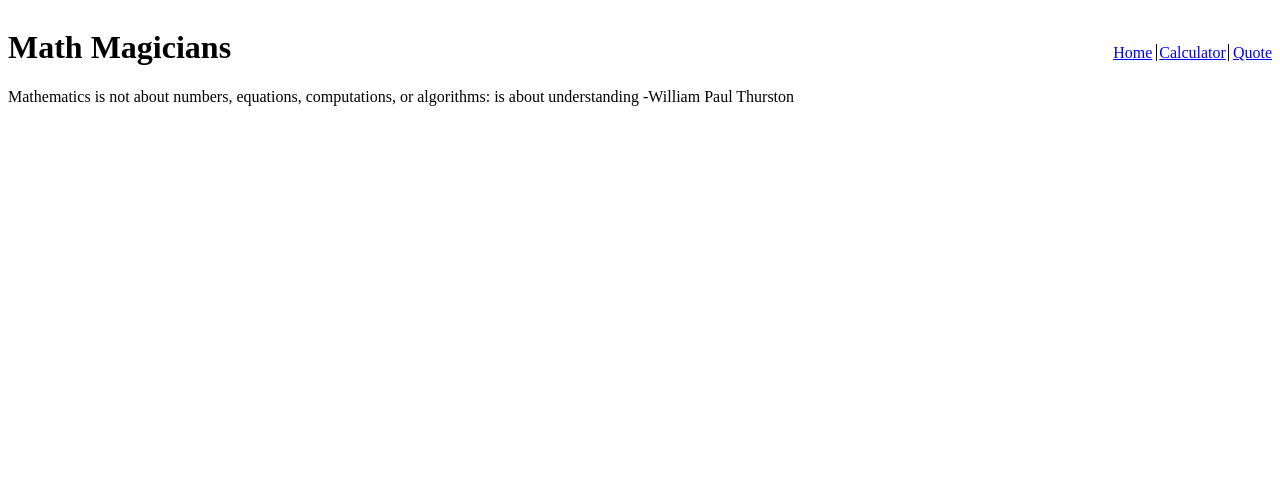
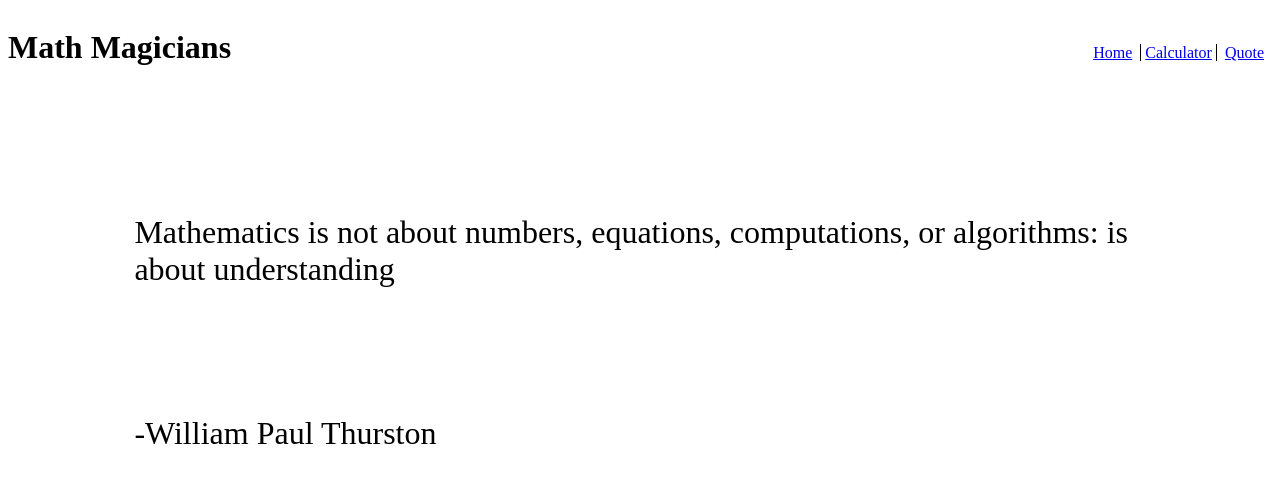
Before and after one commit to AlejandroNeira98/Math-magicians, a React (Create React App) app: page /quote in a window 1280 px wide. Shown: the top 482 px of the page. Built offline with nearby package versions, Linux system fonts and the light colour scheme.

Commit message:
Add styling

```diff
--- a/src/components/CSSmodules/Header.module.css
+++ b/src/components/CSSmodules/Header.module.css
@@ -5,11 +5,11 @@ header {
 }
 
 .navLink {
-  margin-left: 4px;
+  margin-right: 8px;
 }
 
 .calcLink {
   border-left: 1px solid black;
   border-right: 1px solid black;
-  padding: 0px 2px 0px 2px;
+  padding: 0px 4px 0px 4px;
 }
--- a/src/components/Pages/Home.jsx
+++ b/src/components/Pages/Home.jsx
@@ -15,6 +15,15 @@ function Home() {
         esse cillum dolore eu fugiat nulla pariatur. Excepteur sint occaecat
         cupidatat non proident, sunt in culpa qui officia deserunt mollit anim id est laborum.
       </div>
+      <div style={{ marginTop: '20px' }}>
+        Lorem ipsum dolor sit amet, consectetur adipiscing elit,
+        sed do eiusmod tempor incididunt ut labore et dolore magna
+        aliqua. Ut enim ad minim veniam, quis nostrud exercitation
+        ullamco laboris nisi ut aliquip ex ea commodo consequat.
+        Duis aute irure dolor in reprehenderit in voluptate velit
+        esse cillum dolore eu fugiat nulla pariatur. Excepteur sint occaecat
+        cupidatat non proident, sunt in culpa qui officia deserunt mollit anim id est laborum.
+      </div>
     </div>
   );
 }
--- a/src/components/Pages/Quote.jsx
+++ b/src/components/Pages/Quote.jsx
@@ -1,11 +1,17 @@
 import React from 'react';
 
 function Quote() {
+  const css = { fontSize: '2rem', margin: '10% 10% 0 10%' };
   return (
-    <div>
-      Mathematics is not about numbers, equations, computations,
-      or algorithms: is about understanding -William Paul Thurston
-    </div>
+    <>
+      <div style={css}>
+        Mathematics is not about numbers, equations, computations,
+        or algorithms: is about understanding
+      </div>
+      <div style={css}>
+        -William Paul Thurston
+      </div>
+    </>
   );
 }
 
```
